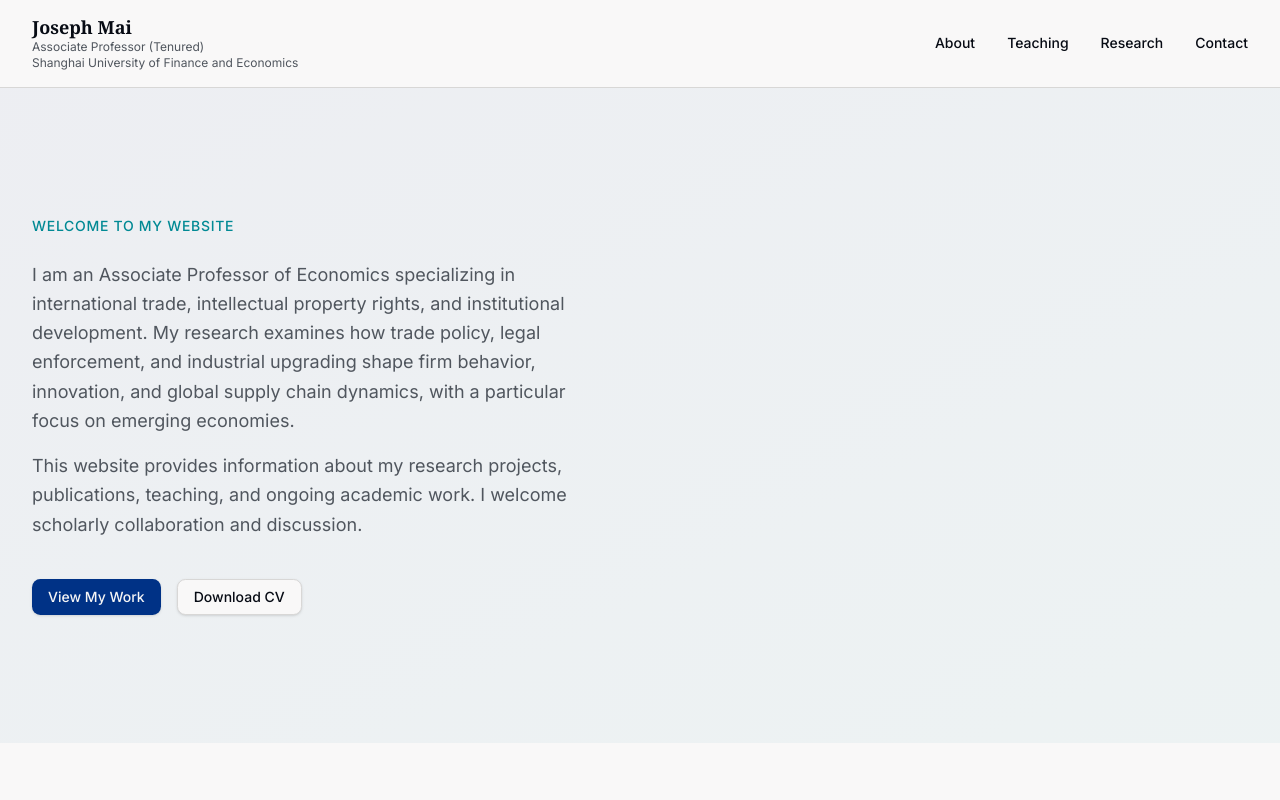
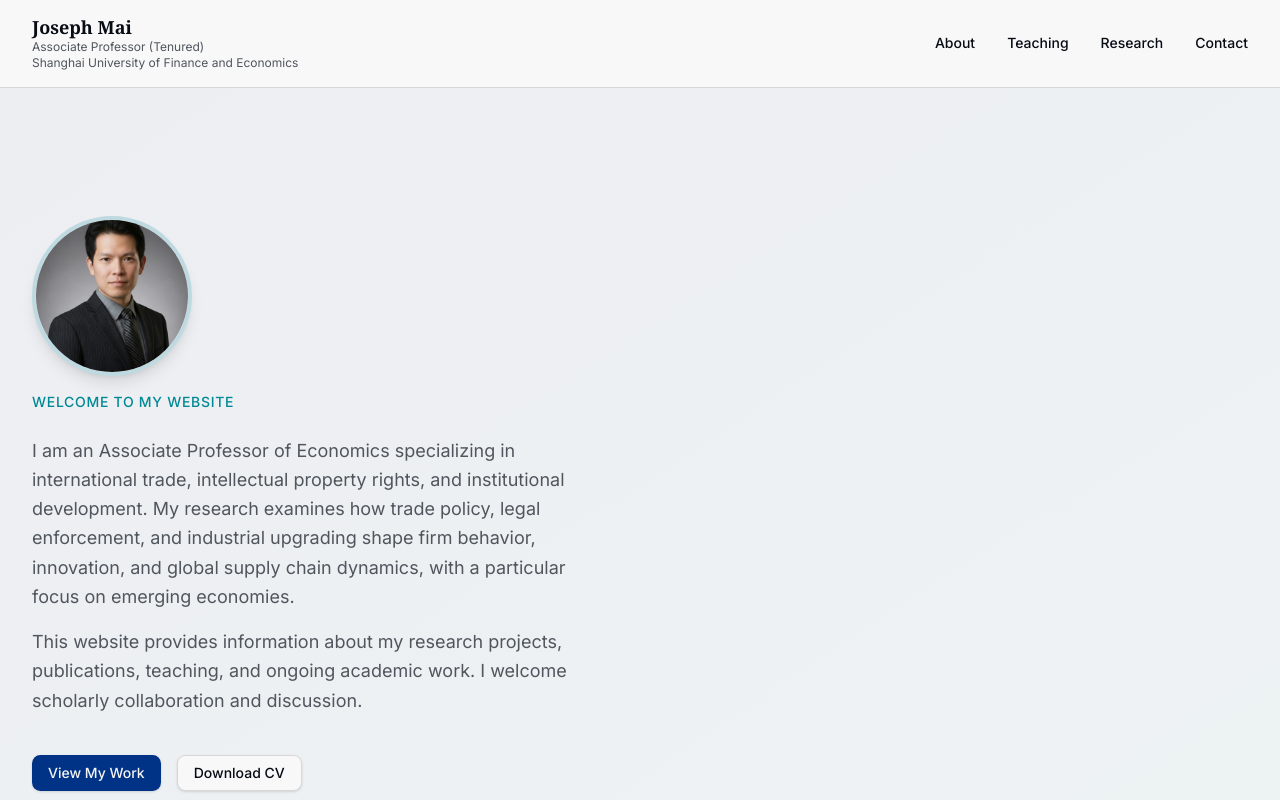
Before and after one commit to jkonmak1208-design/personal-website, a React (Vite) app: page / in a window 1280 px wide. Shown: the top 800 px of the page. Built offline with nearby package versions, Linux system fonts and the light colour scheme.

Commit message:
Add portrait photo above welcome message in hero section
Co-Authored-By: Claude Opus 4.6 <noreply@anthropic.com>

```diff
--- a/src/pages/Home.tsx
+++ b/src/pages/Home.tsx
@@ -37,6 +37,13 @@ export default function Home() {
           <div className="grid grid-cols-1 lg:grid-cols-2 gap-12 items-center">
             {/* Left Content */}
             <div className="space-y-6">
+              <div className="mb-4">
+                <img
+                  src="/JosephMaiPortrait.jpg"
+                  alt="Joseph Mai"
+                  className="w-40 h-40 rounded-full object-cover border-4 border-accent/20 shadow-lg"
+                />
+              </div>
               <div className="space-y-2">
                 <p className="text-sm font-medium text-accent uppercase tracking-wider">Welcome to my website</p>
               </div>
```
Also changed, not shown: public/JosephMaiPortrait.jpg (added).
